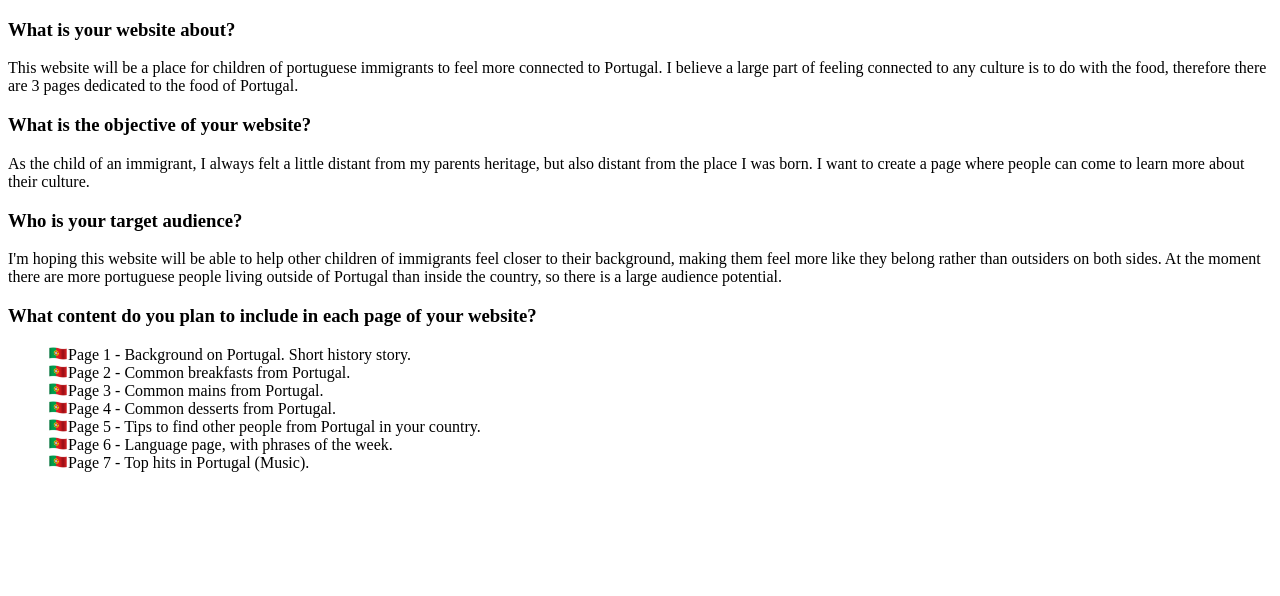
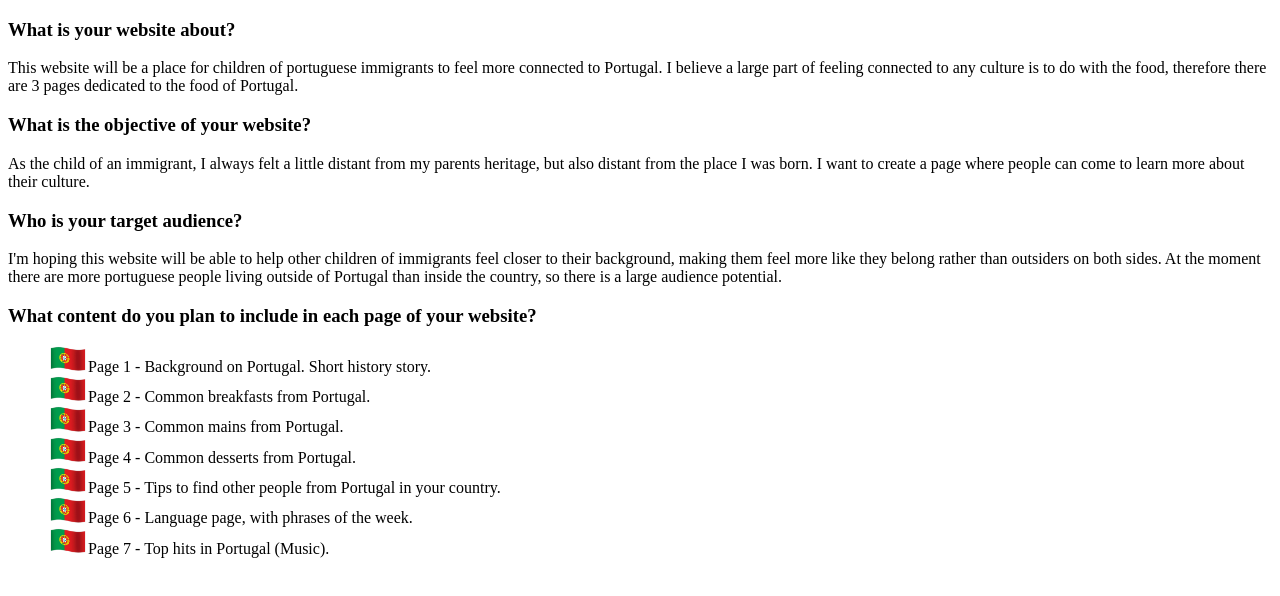
Before and after one commit to ines-pl/Project-, a plain HTML site: page Proposal.html in a window 1280 px wide. Drawn offline with Linux system fonts and the light colour scheme.

Commit message:
Proposal option 1

```diff
--- a/Proposal.html
+++ b/Proposal.html
@@ -6,9 +6,6 @@
     <meta name="viewport" content="width=device-width, initial-scale=1.0" />
     <title>Project Proposal</title>
     <style>
-      img {
-        width: 20px;
-      }
       li {
         list-style: none;
       }
@@ -43,7 +40,7 @@
           src="images/Animated-Flag-Portugal.gif"
           alt="Portugal"
           title="Portugal"
-          width="50"
+          width="40"
         />Page 1 - Background on Portugal. Short history story.
       </li>
       <li>
@@ -51,7 +48,7 @@
           src="images/Animated-Flag-Portugal.gif"
           alt="Portugal"
           title="Portugal"
-          width="50"
+          width="40"
         />Page 2 - Common breakfasts from Portugal.
       </li>
       <li>
@@ -59,7 +56,7 @@
           src="images/Animated-Flag-Portugal.gif"
           alt="Portugal"
           title="Portugal"
-          width="50"
+          width="40"
         />Page 3 - Common mains from Portugal.
       </li>
       <li>
@@ -67,7 +64,7 @@
           src="images/Animated-Flag-Portugal.gif"
           alt="Portugal"
           title="Portugal"
-          width="50"
+          width="40"
         />Page 4 - Common desserts from Portugal.
       </li>
       <li>
@@ -75,7 +72,7 @@
           src="images/Animated-Flag-Portugal.gif"
           alt="Portugal"
           title="Portugal"
-          width="50"
+          width="40"
         />Page 5 - Tips to find other people from Portugal in your country.
       </li>
       <li>
@@ -83,7 +80,7 @@
           src="images/Animated-Flag-Portugal.gif"
           alt="Portugal"
           title="Portugal"
-          width="50"
+          width="40"
         />Page 6 - Language page, with phrases of the week.
       </li>
       <li>
@@ -91,7 +88,7 @@
           src="images/Animated-Flag-Portugal.gif"
           alt="Portugal"
           title="Portugal"
-          width="50"
+          width="40"
         />Page 7 - Top hits in Portugal (Music).
       </li>
     </ul>
```
